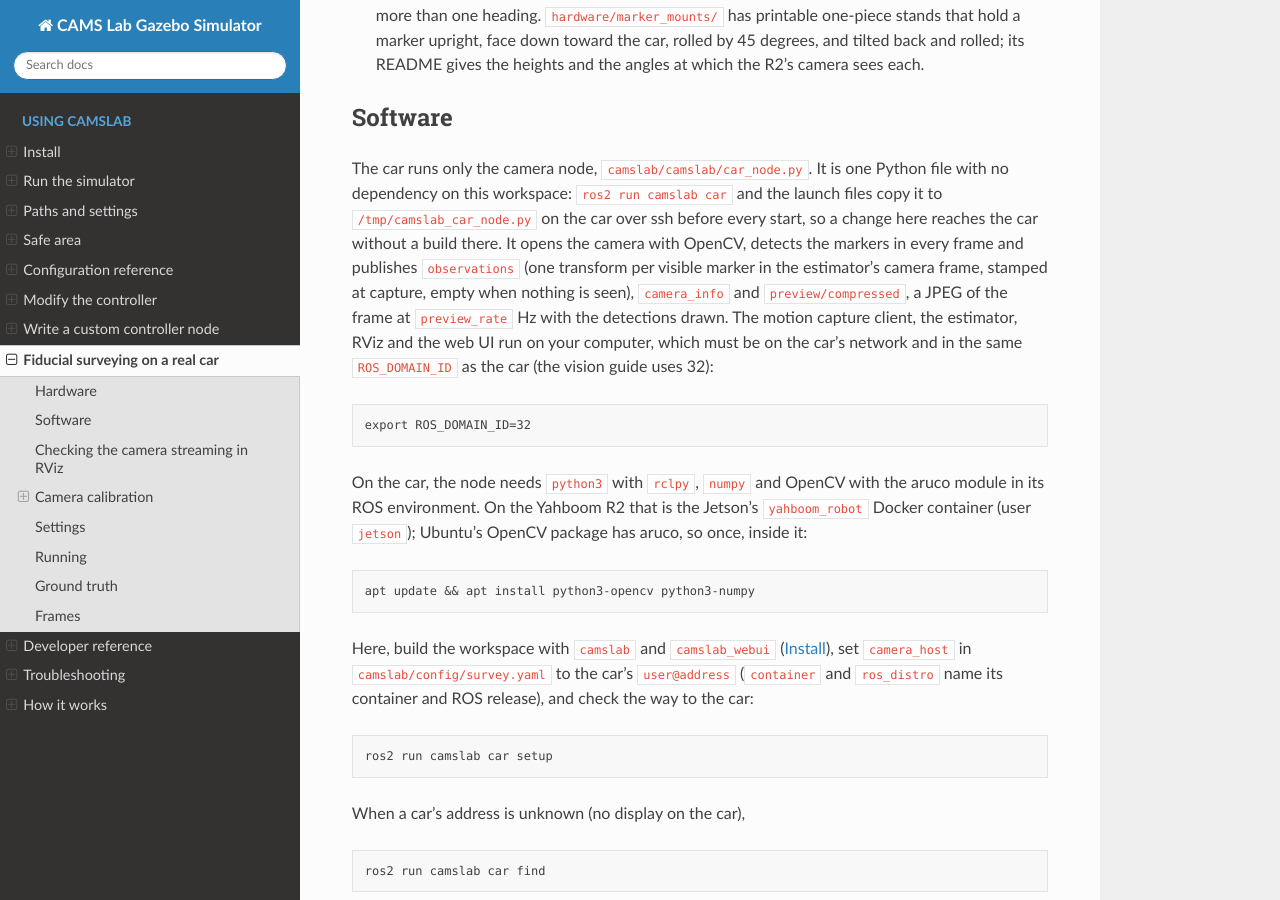
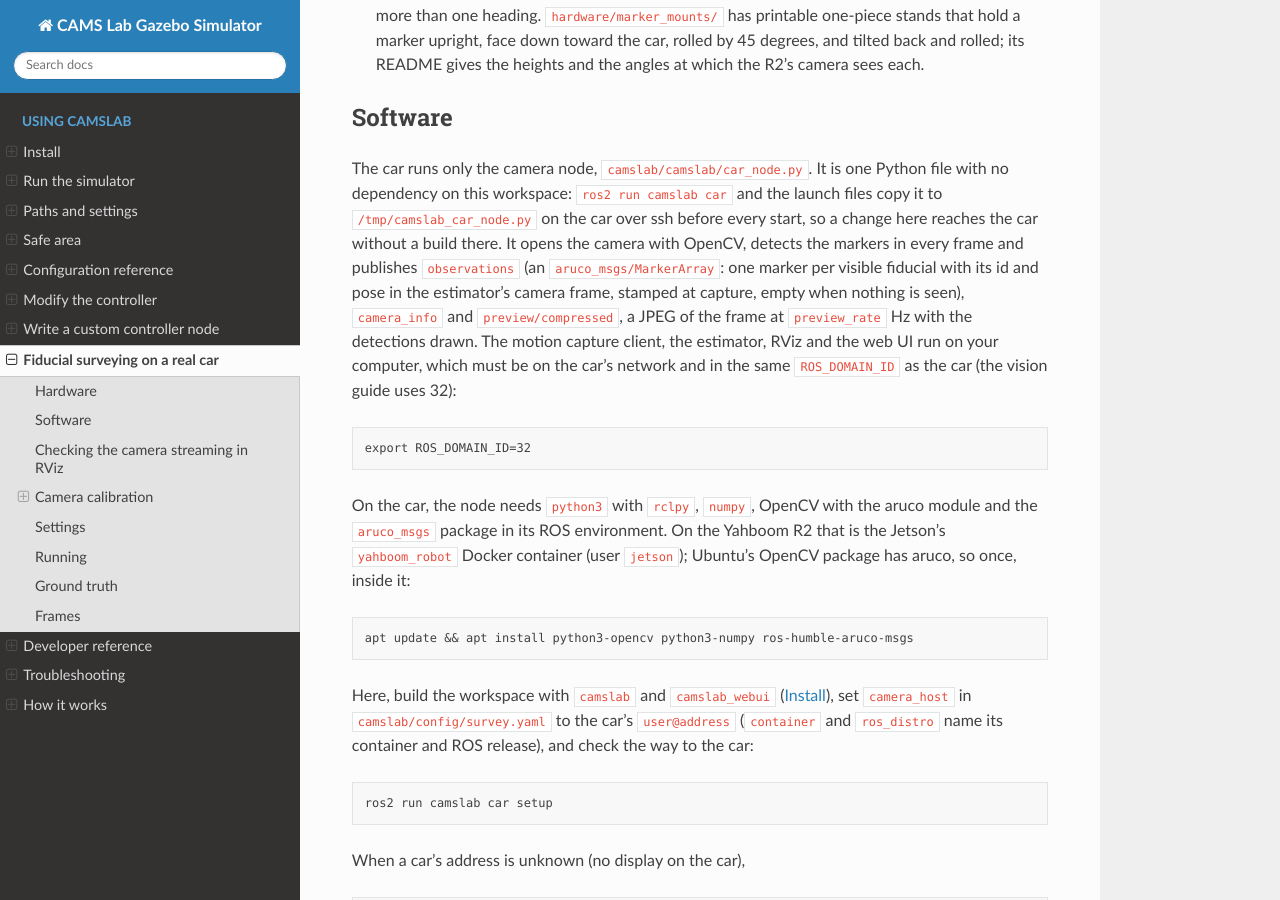
Before and after one commit to aicheye/camslab_ws, a Sphinx documentation site: the page built from docs/hardware-survey.md, in a window 1280 px wide and 900 px high, scrolled down 868 px. Built offline with Sphinx 7.4.7 and the Read the Docs theme 3.1.0, drawn with Linux system fonts in a browser that asks for light colours; some of the changed text lies outside the part shown.

Commit message:
Publish the observations as aruco_msgs/MarkerArray
The car node published the marker poses as tf2_msgs/TFMessage, with the
id in the child frame name. aruco_msgs/MarkerArray carries one stamped
header per frame and, per marker, the id and the pose, which is what the
estimator, the watch and the RViz viewer read. observation_markers
now also broadcasts the TF frames marker_<id> and runs in
survey.launch.py too, so RViz shows the observations in the survey. The
car needs ros-humble-aruco-msgs, which `car setup` checks.

Co-Authored-By: Claude Fable 5.1 <noreply@anthropic.com>
Claude-Session: https://claude.ai/code/session_013B3SFyydPQ4NCxs85cQjQf

```diff
--- a/docs/hardware-survey.md
+++ b/docs/hardware-survey.md
@@ -40,8 +40,9 @@ The car runs only the camera node, `camslab/camslab/car_node.py`. It is one Pyth
 with no dependency on this workspace: `ros2 run camslab car` and the launch files copy it
 to `/tmp/camslab_car_node.py` on the car over ssh before every start, so a change here
 reaches the car without a build there. It opens the camera with OpenCV, detects the
-markers in every frame and publishes `observations` (one transform per visible marker in
-the estimator's camera frame, stamped at capture, empty when nothing is seen),
+markers in every frame and publishes `observations` (an `aruco_msgs/MarkerArray`: one
+marker per visible fiducial with its id and pose in the estimator's camera frame, stamped
+at capture, empty when nothing is seen),
 `camera_info` and `preview/compressed`, a JPEG of the frame at `preview_rate` Hz with the
 detections drawn. The motion capture client, the estimator, RViz and the web UI run on
 your computer, which must be on the car's network and in the same `ROS_DOMAIN_ID` as the
@@ -49,11 +50,12 @@ car (the vision guide uses 32):
 
     export ROS_DOMAIN_ID=32
 
-On the car, the node needs `python3` with `rclpy`, `numpy` and OpenCV with the aruco
-module in its ROS environment. On the Yahboom R2 that is the Jetson's `yahboom_robot`
-Docker container (user `jetson`); Ubuntu's OpenCV package has aruco, so once, inside it:
+On the car, the node needs `python3` with `rclpy`, `numpy`, OpenCV with the aruco
+module and the `aruco_msgs` package in its ROS environment. On the Yahboom R2 that is the
+Jetson's `yahboom_robot` Docker container (user `jetson`); Ubuntu's OpenCV package has
+aruco, so once, inside it:
 
-    apt update && apt install python3-opencv python3-numpy
+    apt update && apt install python3-opencv python3-numpy ros-humble-aruco-msgs
 
 Here, build the workspace with `camslab` and `camslab_webui` ({doc}`install`), set
 `camera_host` in `camslab/config/survey.yaml` to the car's `user@address` (`container`
@@ -228,9 +230,9 @@ markers it found and their distances. Check, from the top line down:
 
 1. `preview` runs at `preview_rate`, `observations` at the camera rate, and
    `camera_info` says `fx ...`, not `uncalibrated`.
-2. `seen` lists one marker per visible fiducial with its distance; in RViz they are TF
-   frames `marker_<id>` hanging off `<name>/camera`, and a marker straight ahead of the
-   camera has a positive x.
+2. `seen` lists one marker per visible fiducial with its distance; in RViz they are
+   squares and TF frames `marker_<id>` hanging off `<name>/camera` (from the
+   `observation_markers` node), and a marker straight ahead of the camera has a positive x.
 3. `pose` arrives at 100 Hz with the mocap position and yaw, and the TF frame
    `<name>/mocap` moves with the car.
 4. `estimate` arrives and the web UI's camera panel shows the two camera errors as NaN
```
Also changed, not shown: docs/developer.md (+3 -2 lines), 6 other files.
